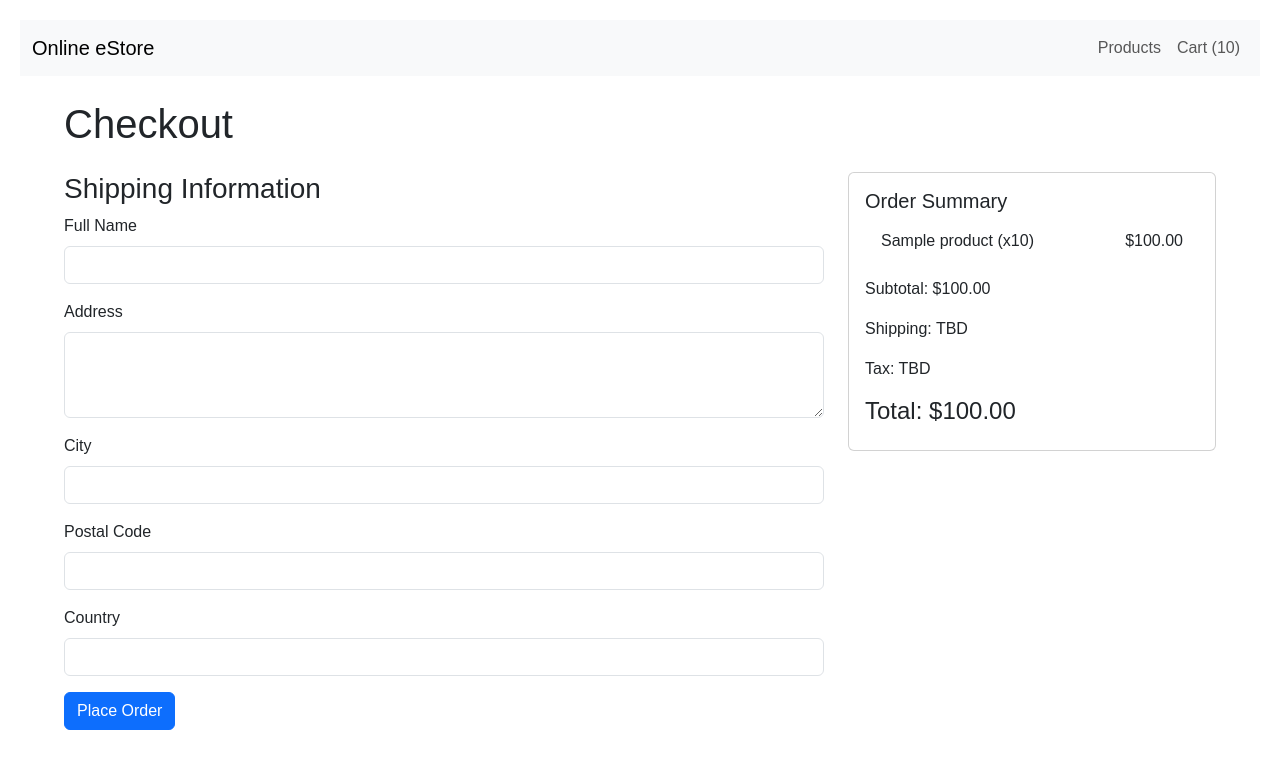
After one commit to letridung07/online_estore_extreme, a Django app: page /orders/checkout/ in a window 1280 px wide. The commit adds this page. Shown: the top 769 px of the page. Run offline with Django 5.2, Linux system fonts and the light colour scheme; a user stored in the database is signed in; tables that the repository leaves empty hold one stand-in row (values such as "Sample post").

Commit message:
Implement order checkout and confirmation functionality
This commit adds the order management system to the e-commerce platform. Key changes include:
- Create checkout view to process orders and handle shipping information
- Add order confirmation page to display order details post-purchase
- Update cart template to extend base.html for consistent layout
- Include custom context processor for cart item count in templates
- Configure template directories and URL routing for orders app

```diff
--- /dev/null
+++ b/estore/context_processors.py
@@ -0,0 +1,16 @@
+from cart.models import Cart, CartItem
+
+def cart_item_count(request):
+    cart = None
+    if request.user.is_authenticated:
+        cart = Cart.objects.filter(user=request.user).first()
+    else:
+        session_key = request.session.session_key
+        if session_key:
+            cart = Cart.objects.filter(session_key=session_key).first()
+
+    cart_item_count = 0
+    if cart:
+        cart_item_count = sum(item.quantity for item in cart.items.all())
+
+    return {'cart_item_count': cart_item_count}
--- a/estore/settings.py
+++ b/estore/settings.py
@@ -59,13 +59,14 @@ ROOT_URLCONF = 'estore.urls'
 TEMPLATES = [
     {
         'BACKEND': 'django.template.backends.django.DjangoTemplates',
-        'DIRS': [],
+        'DIRS': [BASE_DIR / 'estore/templates'],
         'APP_DIRS': True,
         'OPTIONS': {
             'context_processors': [
                 'django.template.context_processors.request',
                 'django.contrib.auth.context_processors.auth',
                 'django.contrib.messages.context_processors.messages',
+                'estore.context_processors.cart_item_count',
             ],
         },
     },
--- /dev/null
+++ b/estore/templates/base.html
@@ -0,0 +1,37 @@
+{% load static %}
+<!DOCTYPE html>
+<html lang="en">
+<head>
+    <meta charset="UTF-8">
+    <meta name="viewport" content="width=device-width, initial-scale=1.0">
+    <title>{% block title %}Online eStore{% endblock %}</title>
+    <link rel="stylesheet" href="https://cdn.jsdelivr.net/npm/bootstrap@5.3.0/dist/css/bootstrap.min.css">
+    <link rel="stylesheet" href="{% static 'css/product_list.css' %}">
+    <script src="https://cdn.jsdelivr.net/npm/bootstrap@5.3.0/dist/js/bootstrap.bundle.min.js"></script>
+</head>
+<body>
+    <nav class="navbar navbar-expand-lg navbar-light bg-light">
+        <div class="container-fluid">
+            <a class="navbar-brand" href="{% url 'product_list' %}">Online eStore</a>
+            <button class="navbar-toggler" type="button" data-bs-toggle="collapse" data-bs-target="#navbarNav" aria-controls="navbarNav" aria-expanded="false" aria-label="Toggle navigation">
+                <span class="navbar-toggler-icon"></span>
+            </button>
+            <div class="collapse navbar-collapse" id="navbarNav">
+                <ul class="navbar-nav ms-auto">
+                    <li class="nav-item">
+                        <a class="nav-link" href="{% url 'product_list' %}">Products</a>
+                    </li>
+                    <li class="nav-item">
+                        <a class="nav-link" href="{% url 'cart_detail' %}">Cart {% if cart_item_count %}({{ cart_item_count }}){% endif %}</a>
+                    </li>
+                </ul>
+            </div>
+        </div>
+    </nav>
+
+    <div class="container mt-4">
+        {% block content %}
+        {% endblock %}
+    </div>
+</body>
+</html>
--- a/estore/urls.py
+++ b/estore/urls.py
@@ -21,4 +21,5 @@ urlpatterns = [
     path('admin/', admin.site.urls),
     path('products/', include('products.urls')),
     path('cart/', include('cart.urls')),
+    path('orders/', include('orders.urls')),
 ]
--- /dev/null
+++ b/orders/templates/orders/checkout.html
@@ -0,0 +1,65 @@
+{% extends 'base.html' %}
+{% load static %}
+
+{% block title %}Checkout - Online eStore{% endblock %}
+
+{% block content %}
+    <div class="container mt-4">
+        <h1 class="mb-4">Checkout</h1>
+
+        {% if cart.items.all %}
+            <div class="row">
+                <div class="col-lg-8">
+                    <h3>Shipping Information</h3>
+                    <form method="POST" action="{% url 'checkout' %}">
+                        {% csrf_token %}
+                        <div class="mb-3">
+                            <label for="fullName" class="form-label">Full Name</label>
+                            <input type="text" class="form-control" id="fullName" name="full_name" required>
+                        </div>
+                        <div class="mb-3">
+                            <label for="address" class="form-label">Address</label>
+                            <textarea class="form-control" id="address" name="address" rows="3" required></textarea>
+                        </div>
+                        <div class="mb-3">
+                            <label for="city" class="form-label">City</label>
+                            <input type="text" class="form-control" id="city" name="city" required>
+                        </div>
+                        <div class="mb-3">
+                            <label for="postalCode" class="form-label">Postal Code</label>
+                            <input type="text" class="form-control" id="postalCode" name="postal_code" required>
+                        </div>
+                        <div class="mb-3">
+                            <label for="country" class="form-label">Country</label>
+                            <input type="text" class="form-control" id="country" name="country" required>
+                        </div>
+                        <button type="submit" class="btn btn-primary">Place Order</button>
+                    </form>
+                </div>
+                <div class="col-lg-4">
+                    <div class="card">
+                        <div class="card-body">
+                            <h5 class="card-title">Order Summary</h5>
+                            <ul class="list-group list-group-flush">
+                                {% for item in cart.items.all %}
+                                    <li class="list-group-item d-flex justify-content-between align-items-center">
+                                        {{ item.product.name }} (x{{ item.quantity }})
+                                        <span>${{ item.total_price }}</span>
+                                    </li>
+                                {% endfor %}
+                            </ul>
+                            <p class="card-text mt-3">Subtotal: ${{ cart.total_price }}</p>
+                            <p class="card-text">Shipping: TBD</p>
+                            <p class="card-text">Tax: TBD</p>
+                            <h4>Total: ${{ cart.total_price }}</h4>
+                        </div>
+                    </div>
+                </div>
+            </div>
+        {% else %}
+            <div class="alert alert-info" role="alert">
+                Your cart is empty. <a href="{% url 'product_list' %}" class="alert-link">Continue shopping</a>.
+            </div>
+        {% endif %}
+    </div>
+{% endblock %}
--- /dev/null
+++ b/orders/urls.py
@@ -0,0 +1,7 @@
+from django.urls import path
+from . import views
+
+urlpatterns = [
+    path('checkout/', views.checkout, name='checkout'),
+    path('order-confirmation/<int:order_id>/', views.order_confirmation, name='order_confirmation'),
+]
--- a/orders/views.py
+++ b/orders/views.py
@@ -1,3 +1,49 @@
-from django.shortcuts import render
+from django.shortcuts import render, redirect, get_object_or_404
+from django.contrib import messages
+from django.contrib.auth.decorators import login_required
+from .models import Order, OrderItem
+from cart.models import Cart, CartItem
+from cart.views import get_cart
 
-# Create your views here.
+@login_required
+def checkout(request):
+    cart = get_cart(request)
+    if not cart.items.all():
+        messages.error(request, "Your cart is empty. Add items to your cart before checking out.")
+        return redirect('cart_detail')
+
+    if request.method == 'POST':
+        full_name = request.POST.get('full_name')
+        address = request.POST.get('address')
+        city = request.POST.get('city')
+        postal_code = request.POST.get('postal_code')
+        country = request.POST.get('country')
+
+        shipping_address = f"{full_name}\n{address}\n{city}, {postal_code}\n{country}"
+
+        order = Order.objects.create(
+            user=request.user,
+            total_price=cart.total_price,
+            shipping_address=shipping_address,
+            status='pending'
+        )
+
+        for item in cart.items.all():
+            OrderItem.objects.create(
+                order=order,
+                product=item.product,
+                quantity=item.quantity,
+                price=item.product.price
+            )
+
+        # Clear the cart after successful order creation
+        cart.items.all().delete()
+        messages.success(request, f"Your order #{order.id} has been placed successfully!")
+        return redirect('order_confirmation', order_id=order.id)
+
+    return render(request, 'orders/checkout.html', {'cart': cart})
+
+@login_required
+def order_confirmation(request, order_id):
+    order = get_object_or_404(Order, id=order_id, user=request.user)
+    return render(request, 'orders/order_confirmation.html', {'order': order})
```
Also changed, not shown: cart/templates/cart/cart_detail.html (+6 -13 lines), orders/templates/orders/order_confirmation.html (added, +33 -0 lines), products/templates/products/product_list.html (+6 -13 lines).
